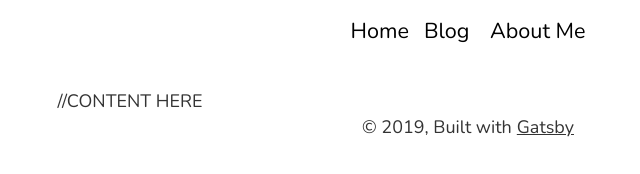
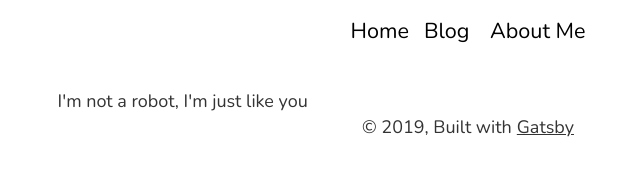
Before and after one commit to terrymafura/maffsojah.co.zw, a Gatsby site: page /about in a window 1280 px wide. Shown: the whole page, without its empty margins (172-812 px from the left). Built offline with nearby package versions, Linux system fonts and the light colour scheme; Gatsby itself is replaced by a stand-in of ours; a small style sheet from the web is missing.

Commit message:
add temp about

```diff
--- a/src/pages/about.js
+++ b/src/pages/about.js
@@ -6,7 +6,7 @@ import SEO from "../components/seo"
 const AboutPage = () => (
   <Layout>
     <SEO title="AboutPage" keywords={[`gatsby`, `Terry Mafura`, `react`]} />
-    //CONTENT HERE
+    I'm not a robot, I'm just like you
   </Layout>
 )
 
```
